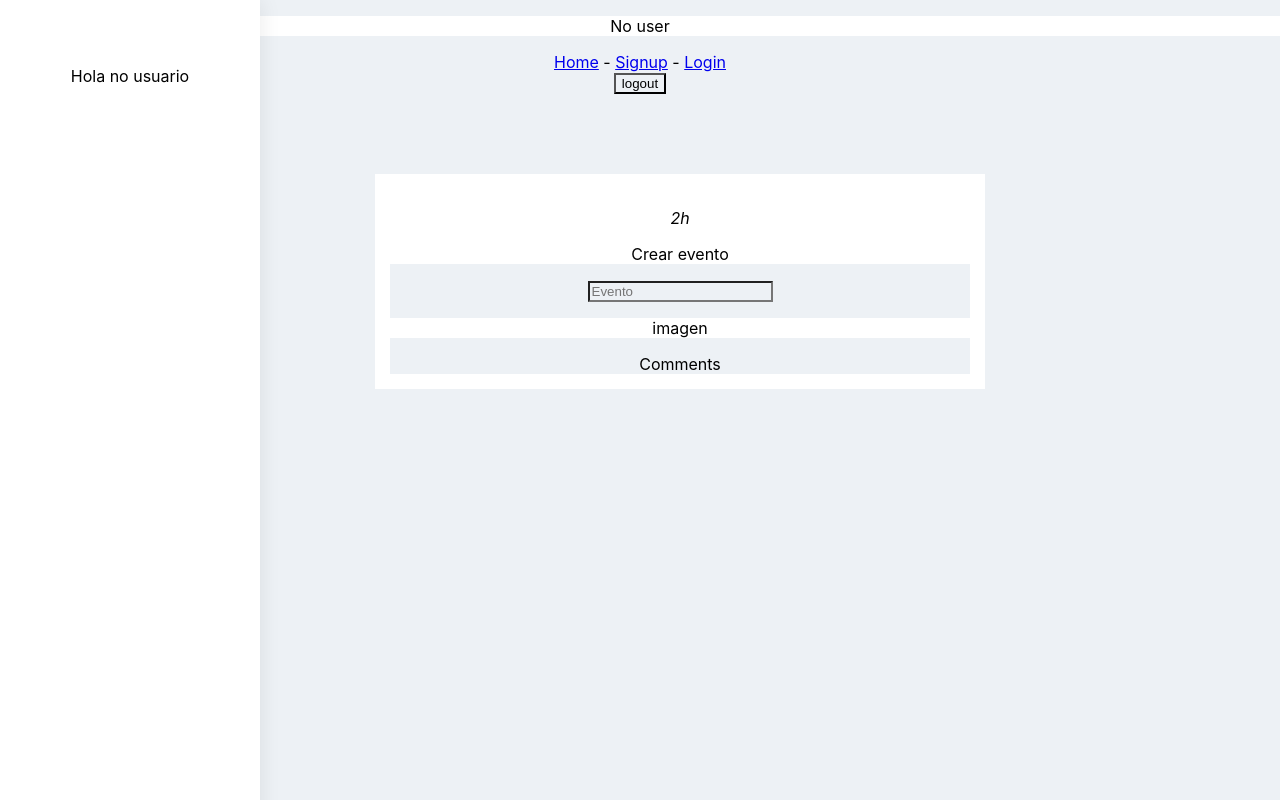
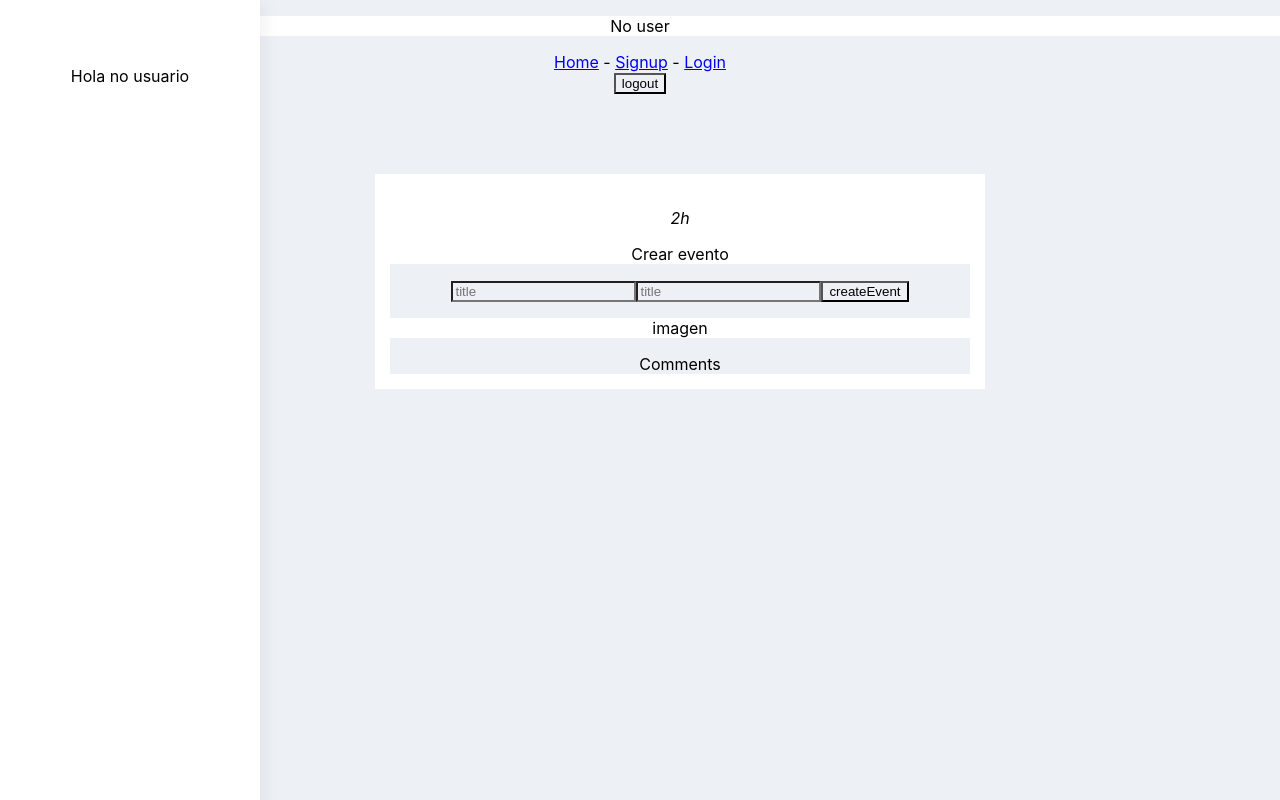
Before and after one commit to Jsamper92/todayIcan, a React (Create React App) app in the folder client/: page / in a window 1280 px wide. Built offline with nearby package versions, Linux system fonts and the light colour scheme; no server answers.

Commit message:
crear evento hecho, falta imprimir localización

```diff
--- a/client/src/components/VistaPrincipal.js
+++ b/client/src/components/VistaPrincipal.js
@@ -1,5 +1,6 @@
 import React, { Component } from "react";
 import "./VistaPrincipal.css";
+import CreateEvent from './event/CreateEvent'
 export default class VistaPrincipal extends Component {
   constructor(props) {
     super(props)
@@ -13,7 +14,8 @@ export default class VistaPrincipal extends Component {
     );
 
 
-    return <div className="bodyMain">
+    return(
+        <div className="bodyMain">
         <div className="sidebar">
         {this.props.user && <img src={this.props.user && this.props.user.pictureUrl} alt="User name" className="img-circle img-user" />}
           {vistaprincipal}
@@ -29,39 +31,10 @@ export default class VistaPrincipal extends Component {
         </div>
 
         <div className="content">
-          <div className="cardEvent">
-            <div className="row">
-              <div className="col-xs-3 col-sm-2">
-                <a title="profile" />
-              </div>
-
-              <div className="info-user">
-                <h3>
-                  <a href="personal-profile.html" title="Profile" />
-                </h3>
-                <p>
-                  <i>2h</i>
-                </p>
-              </div>
-            </div>
-
-            <div className="row">
-              <div className="data-post">
-                <p>Crear evento</p>
-                <form>
-                  <input placeholder="Evento" />
-                </form>
-                <div className="reaction">
-                  <p>imagen</p>
-                </div>
-                <div className="comments">
-                  <div>Comments</div>
-                </div>
-              </div>
-            </div>
-          </div>
+          <CreateEvent/>
         </div>
 
-      </div>;
+      </div>
+      )
   }
 }
--- /dev/null
+++ b/client/src/components/event/CreateEvent.js
@@ -0,0 +1,77 @@
+import React, { Component } from 'react'
+import EventService from './EventService'
+import '../VistaPrincipal.css'
+export default class CreateEvent extends Component {
+    constructor(){
+        super();
+        this.state = {
+            description: '',
+            city: '',
+            redirect: false
+        }
+
+        this.eventService = new EventService();
+    }
+
+
+
+    getEvent = event => {
+        this.setState({ ...this.state,event});
+    };
+
+    handleFormSubmit = (e) => {
+    e.preventDefault();
+
+    const {description, city} = this.state;
+
+    this.eventService.createEvent({description,city})
+    .then(event => {
+      this.getEvent(event)
+      this.setState({description: '', city: '', redirect: true})
+    });
+  }
+
+  handleChange = (e) => {
+    const {name, value} = e.target;
+    this.setState({ ...this.state,[name]: value});
+  }
+  render() {
+    return (
+      <div>
+            <div className="cardEvent">
+                <div className="row">
+                    <div className="col-xs-3 col-sm-2">
+                        <a title="profile" />
+                    </div>
+
+                    <div className="info-user">
+                        <h3>
+                            <a href="personal-profile.html" title="Profile" />
+                        </h3>
+                        <p>
+                            <i>2h</i>
+                        </p>
+                    </div>
+                </div>
+
+                <div className="row">
+                    <div className="data-post">
+                        <p>Crear evento</p>
+                        <form onSubmit={this.handleFormSubmit}>
+                            <input type="text" name="description" placeholder="title" onChange={e => this.handleChange(e)} />
+                            <input type="text" name="city" placeholder="title" onChange={e => this.handleChange(e)} />
+                            <input type="submit" value="createEvent"/>
+                        </form>
+                        <div className="reaction">
+                            <p>imagen</p>
+                        </div>
+                        <div className="comments">
+                            <div>Comments</div>
+                        </div>
+                    </div>
+                </div>
+            </div>
+      </div>
+    )
+  }
+}
--- a/client/src/components/EventService.js
+++ b/client/src/components/event/EventService.js
@@ -3,22 +3,18 @@ import axios from 'axios'
 class EventService {
   constructor() {
     this.service = axios.create({
-      baseURL: "http://localhost:5000/api",
+      baseURL: "http://localhost:5000",
       withCredentials: true
     });
   }
 
-  createEvent = user => {
+  createEvent = event => {
     //axios.post("http://localhost:5000/api/auth/signup", {user}, {withCredentials: true})
     const formData = new FormData();
-    Object.keys(user).forEach(key => formData.append(key, user[key]));
+    Object.keys(event).forEach(key => {formData.append(key, event[key])});
 
-    return this.service
-        .post("/createEvent", formData, {
-        headers: {
-          "Content-Type": "multipart/form-data"
-        }
-      })
+
+    return this.service.post("/createEvent", event)
       .then(response => response.data);
   };
 }
```
Also changed, not shown: client/src/components/CreateEvent.js (deleted), 2 other files (tests, documents, lock files or other folders).
